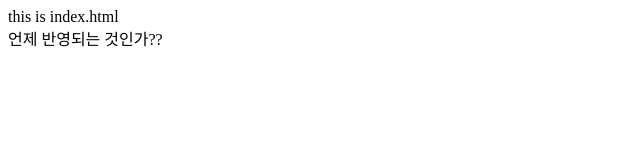
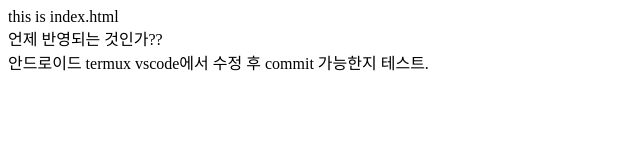
Before and after one commit to wpccom/practice, a plain HTML site: page index.html in a window 1280 px wide. Shown: the whole page, without its empty margins (0-640 px from the left). Drawn offline with Linux system fonts and the light colour scheme.

Commit message:
221201ter

```diff
--- a/index.html
+++ b/index.html
@@ -10,5 +10,7 @@
     this is index.html
     <br>
     언제 반영되는 것인가??
+    <br>
+    안드로이드 termux vscode에서 수정 후 commit 가능한지 테스트.
 </body>
 </html>
```
